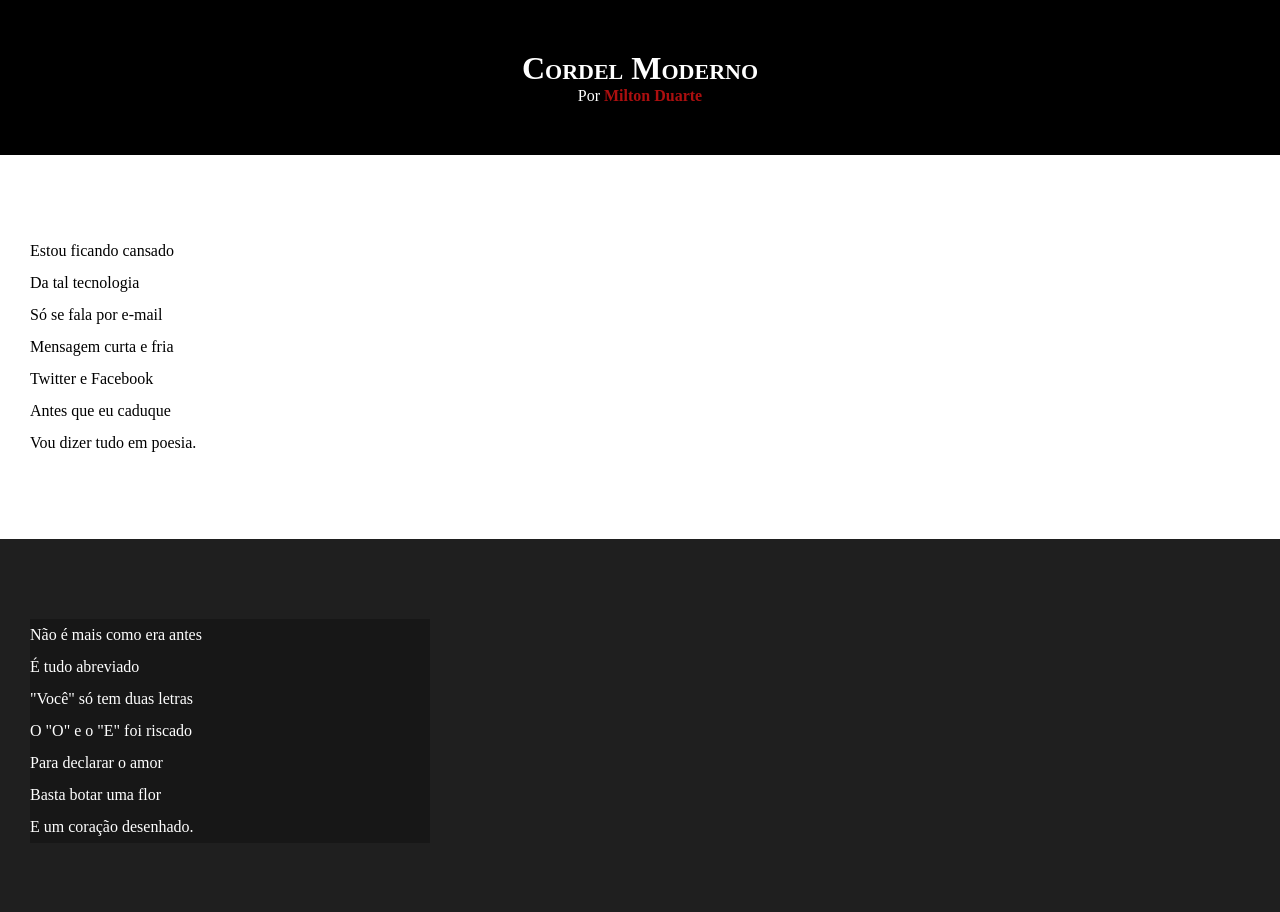
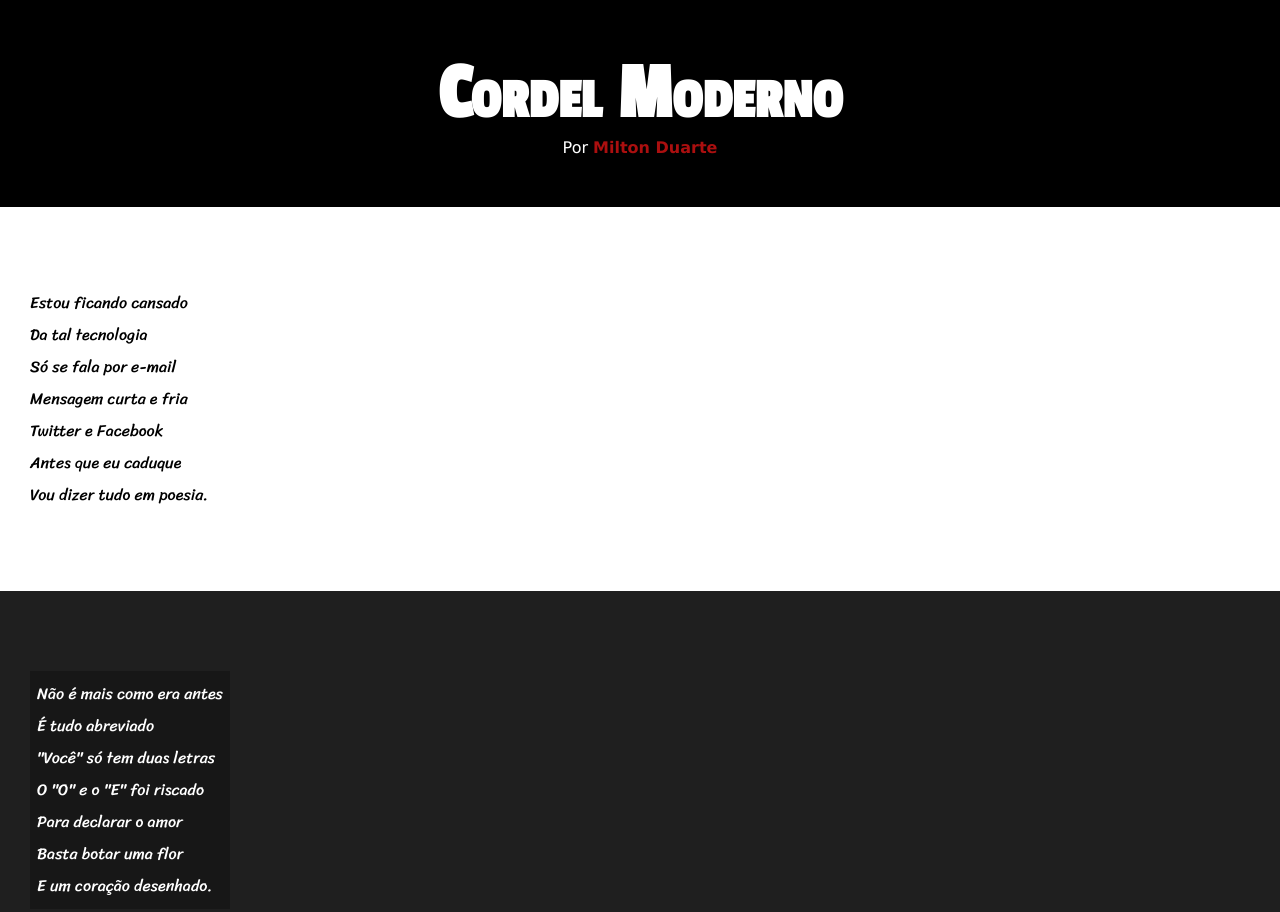
Before and after one commit to renaneandrade1/projetos, a plain HTML site: page projeto-cordel/index.html in a window 1280 px wide. Shown: the top 912 px of the page. Drawn offline with Linux system fonts and the light colour scheme.

Commit message:
atualizações

```diff
--- a/projeto-cordel/estilo.style.css
+++ b/projeto-cordel/estilo.style.css
@@ -1,11 +1,20 @@
 @charset "UTF-8";
+@import url('https://fonts.googleapis.com/css2?family=Sriracha&display=swap');
+@import url('https://fonts.googleapis.com/css2?family=Passion+One&display=swap');
+
+:root {
+    ---fonte1: verdana, Geneva, Tahoma, sans-serif;
+    ---fonte2: 'Sriracha', cursive;
+    ---fonte3: 'Passion One', cursive;
+}
 
 * {margin: 0px;
 padding: 0px;}
 
 html, body {
     background-color: darkgray;
-    min-height: 100vh;}
+    min-height: 100vh;
+    font-family: var(---fonte1);}
 
 header {background-color: black;
 color: white;
@@ -13,7 +22,9 @@ text-align: center;}
 
 header > h1 {
     padding-top: 50px;
-    font-variant: small-caps;}
+    font-variant: small-caps;
+    font-family: var(---fonte3);
+    font-size: 10vh;}
 
 header > p { padding-bottom: 50px;}
 
@@ -33,16 +44,19 @@ section {
     padding-bottom: 10vh;
     line-height: 2em;
     padding-left: 30px;
+    font-family: var(---fonte2);
 }
 
 section.imagem > p {
     background-color: rgba(0, 0, 0, 0.253);
-    width: 400px;
+    display: inline-block;
+    padding: 7px;
 }
 
 section.imagem {
     background-color: rgb(31, 31, 31);
     color: rgb(255, 255, 255);
+
 }
 
 footer {
```
